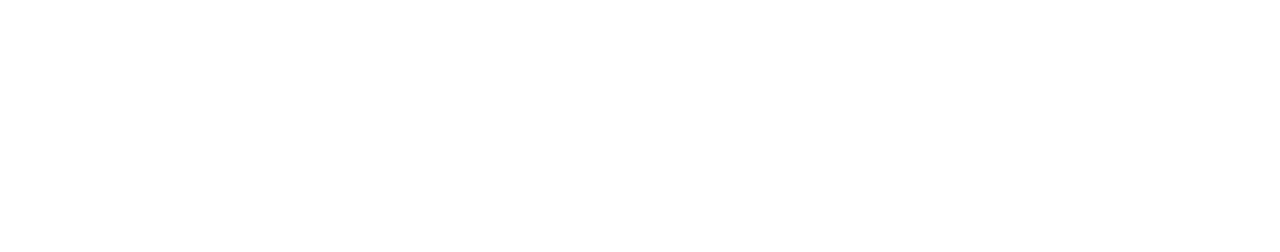
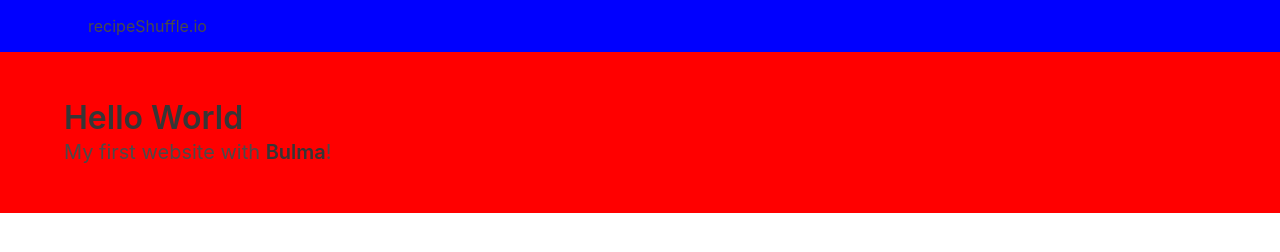
Before and after one commit to d606n6k/recipe-shuffle, a plain HTML site: page index.html in a window 1280 px wide. Drawn offline with nearby package versions, Linux system fonts and the light colour scheme.

Commit message:
initial htlm structure for bulma start

```diff
--- a/assets/styles/style.css
+++ b/assets/styles/style.css
@@ -0,0 +1,7 @@
+#main-nav {
+    background-color: blue;
+}
+
+#section-body {
+    background-color: red;
+}
--- a/index.html
+++ b/index.html
@@ -10,6 +10,37 @@
     <title>RecipeShuffle.io</title>
 </head>
 <body>
+    <!-- begin nav -->
+    <nav id="main-nav" class="navbar" role="navigation" aria-label="main navigation">
+        <div class="container">
+            <div class="navbar-brand">
+            <a class="navbar-item is-dark" href="./index.html"></a>
+            <a role="button" class="navbar-burger is-" aria-label="menu" aria-expanded="false" data-target="navbarBasicExample">
+                <span aria-hidden="true"></span>
+                <span aria-hidden="true"></span>
+                <span aria-hidden="true"></span>
+            </a>
+            </div>
+            <div id="navbarBasicExample" class="navbar-menu">
+            <div class="navbar-start">
+                <a class="navbar-item">recipeShuffle.io</a>
+            </div>
+            </div>
+        </div>
+    </nav>
+    <!-- begin main body -->
+    <section id="section-body" class="section">
+        <div class="container">
+          <h1 class="title">
+            Hello World
+          </h1>
+          <p class="subtitle">
+            My first website with <strong>Bulma</strong>!
+          </p>
+        </div>
+    </section>
+    <!-- begin footer -->
+    <footer></footer>
     <script src="./assets/scripts/script.js"></script>
 </body>
 </html>
```
